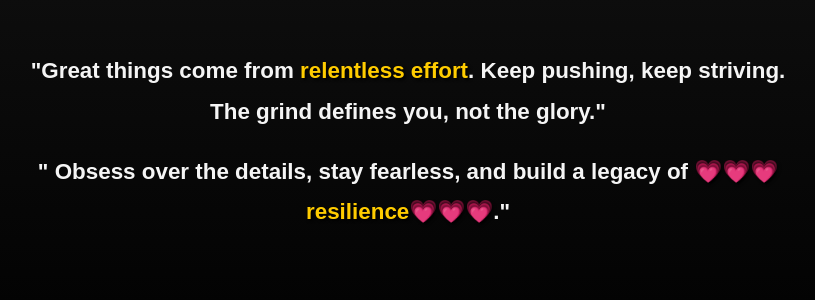
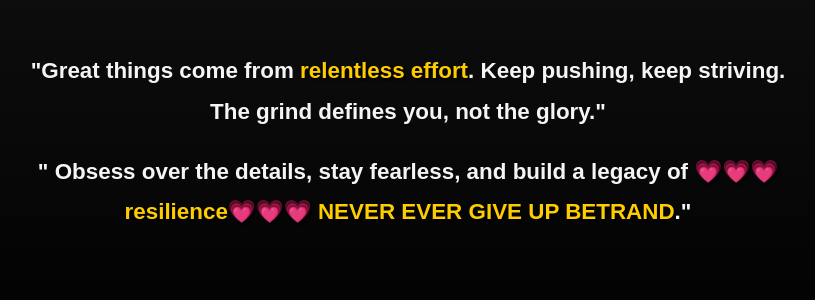
Before and after one commit to Betrand1999/cicd, a Flask app: page / in a window 1280 px wide. Shown: the part 404-704 px from the top of the page, without its empty margins (232-1047 px from the left). Run offline with Flask 3, Linux system fonts and the light colour scheme.

Commit message:
update code

```diff
--- a/hello_world_app/templates/index.html
+++ b/hello_world_app/templates/index.html
@@ -78,7 +78,7 @@
       </div>
       <div class="quote">
         " Obsess over the details, stay fearless, and build a legacy of
-        <span> 💗💗💗resilience💗💗💗</span>."
+        <span> 💗💗💗resilience💗💗💗 NEVER EVER GIVE UP BETRAND</span>."
       </div>
     </main>
   </body>
--- a/setup.py
+++ b/setup.py
@@ -2,7 +2,7 @@ from setuptools import setup, find_packages
 
 setup(
     name="betrand-ngoh-mutagha-version",  # Use hyphens
-    version="0.2.26",  # Ensure this is the correct and latest version
+    version="0.2.27",  # Ensure this is the correct and latest version
     author="BETRAND MUTAGHA",
     author_email="mutagha2@gmail.com",
     url="https://github.com/Betrand1999/cicd",
```
